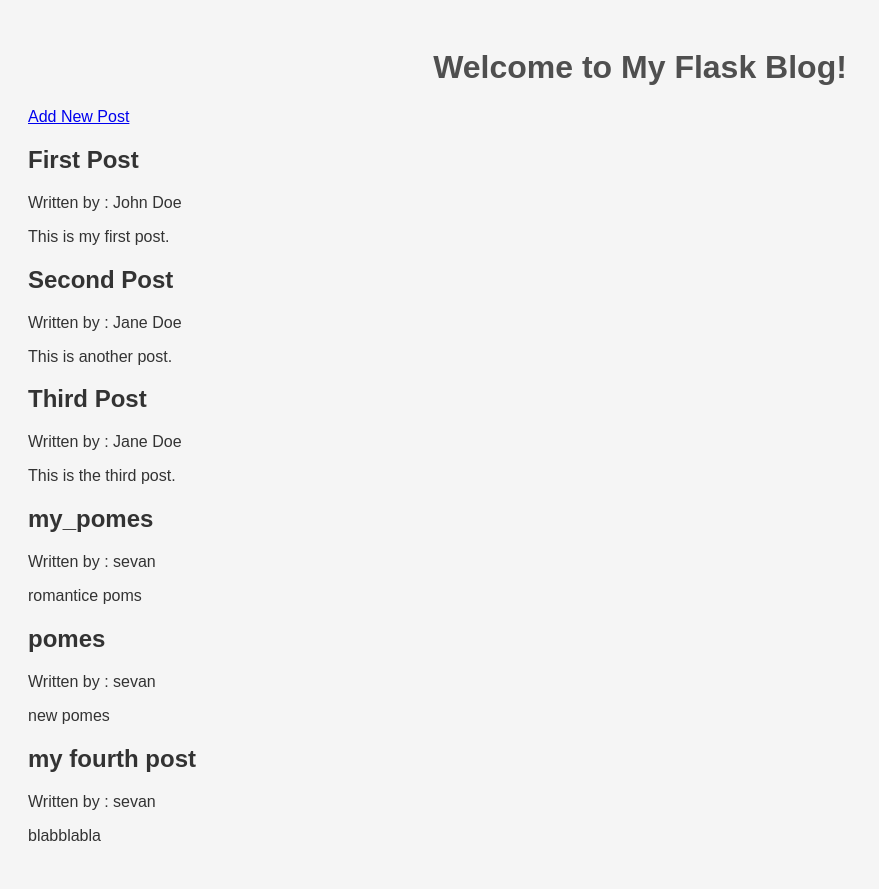
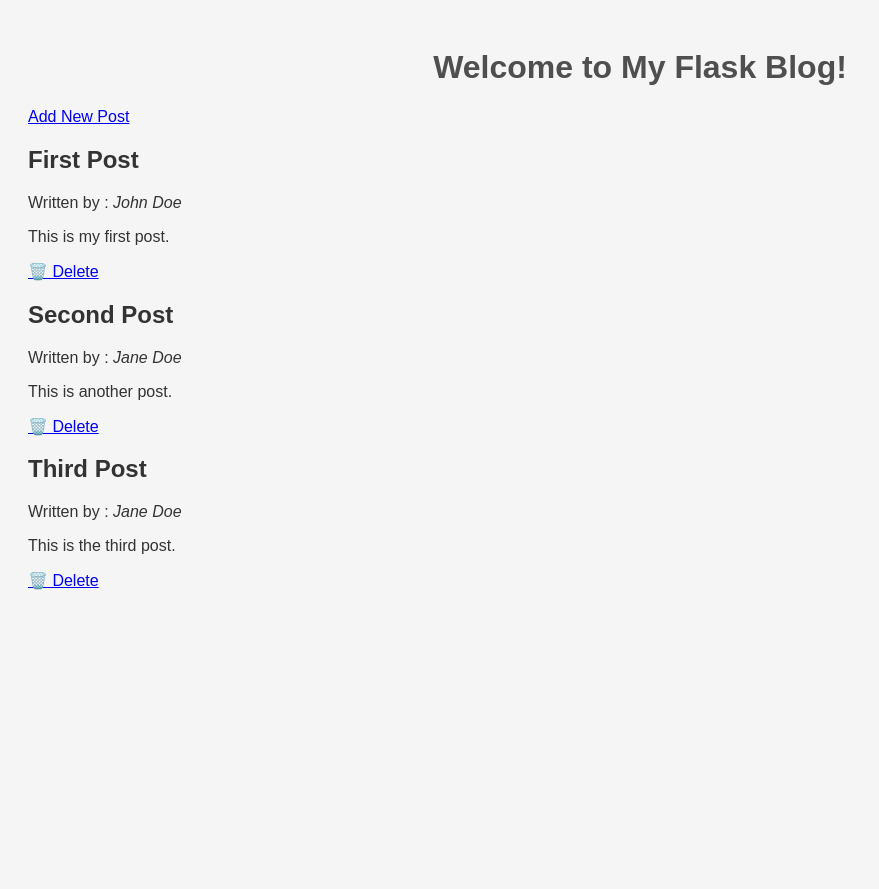
Before and after one commit to saifan340/Masterblog, a Flask app: page / in a window 1280 px wide. Shown: the whole page, without its empty margins (0-879 px from the left). After the commit the page ends 590 px from the top, so only its background shows below. Run offline with Flask 3, Linux system fonts and the light colour scheme.

Commit message:
the delet route added and index.html modified

```diff
--- a/app.py
+++ b/app.py
@@ -14,6 +14,16 @@ def save_blog_posts(posts):
     """Updates the json file"""
     with open('blog_posts.json', 'w') as fileobj:
         json.dump(posts, fileobj)
+
+
+def fetch_post_by_id(post_id):
+    """Fetch blog posts per ID"""
+    blog_posts = load_posts()
+    for post in blog_posts:
+        if post['id'] == post_id:
+            return post
+    return None
+
 
 
 @app.route('/greeting')
@@ -47,5 +57,15 @@ def add():
 
     return render_template('add.html')
 
+@app.route('/delete/<int:post_id>')
+def delete(post_id):
+
+    blog_posts = load_posts()
+    updated_posts = [post for post in blog_posts if post['id'] != post_id]
+
+    save_blog_posts(updated_posts)
+    return redirect(url_for('index'))
+
+
 if __name__ == '__main__':
     app.run(host="0.0.0.0", port=4999, debug=True)
--- a/blog_posts.json
+++ b/blog_posts.json
@@ -1 +1 @@
-[{"id": 1, "author": "John Doe", "title": "First Post", "content": "This is my first post."}, {"id": 2, "author": "Jane Doe", "title": "Second Post", "content": "This is another post."}, {"id": 3, "author": "Jane Doe", "title": "Third Post", "content": "This is the third post."}, {"id": 4, "author": "sevan", "title": "my_pomes", "content": "romantice poms"}, {"id": 5, "author": "sevan", "title": "pomes", "content": "new pomes"}, {"id": 6, "author": "sevan", "title": "my fourth post", "content": "blabblabla"}]
+[{"id": 1, "author": "John Doe", "title": "First Post", "content": "This is my first post."}, {"id": 2, "author": "Jane Doe", "title": "Second Post", "content": "This is another post."}, {"id": 3, "author": "Jane Doe", "title": "Third Post", "content": "This is the third post."}]
--- a/templates/index.html
+++ b/templates/index.html
@@ -4,19 +4,24 @@
     <meta charset="UTF-8">
     <meta name="viewport" content="width=device-width, initial-scale=1.0">
     <title>My Flask Blog</title>
+
     <link rel="stylesheet" href="{{ url_for('static', filename='style.css') }}">
 </head>
 <body>
     <h1>Welcome to My Flask Blog!</h1>
     <a href="{{ url_for('add') }}">Add New Post</a>
      {% for post in posts %}
+
         <div>
             <h2>{{ post.title }}</h2>
-            <p>Written by : {{ post.author }}</em></p>
+            <p>Written by : <em>{{ post.author }}</em></p>
             <p>{{ post.content }}</p>
+            <a href="{{ url_for('delete', post_id=post.id) }}" onclick="return confirm('Delete this post?');">🗑️ Delete</a>
+
         </div>
-    {% else %}
-        <p>No blog posts found.</p>
+        {% else %}
+            <p>No blog posts found.</p>
     {% endfor %}
+
 </body>
 </html>
```
